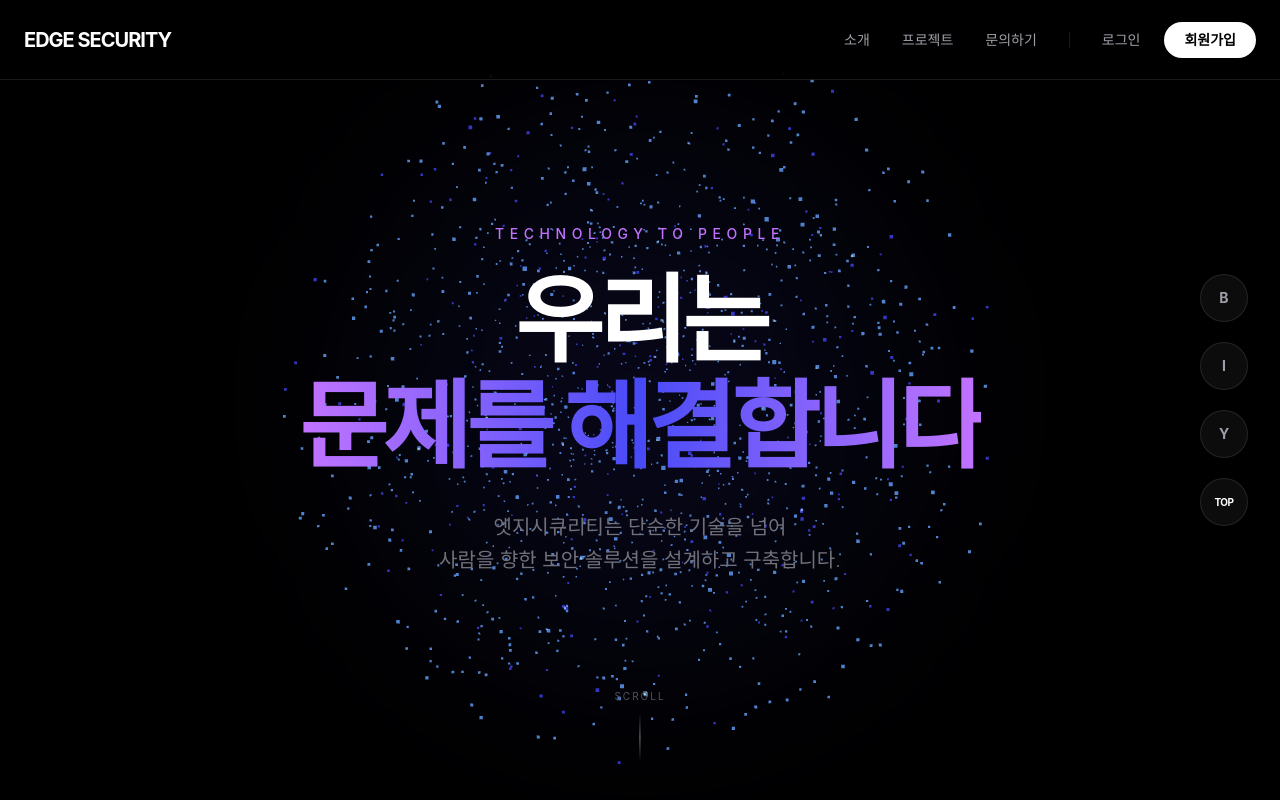
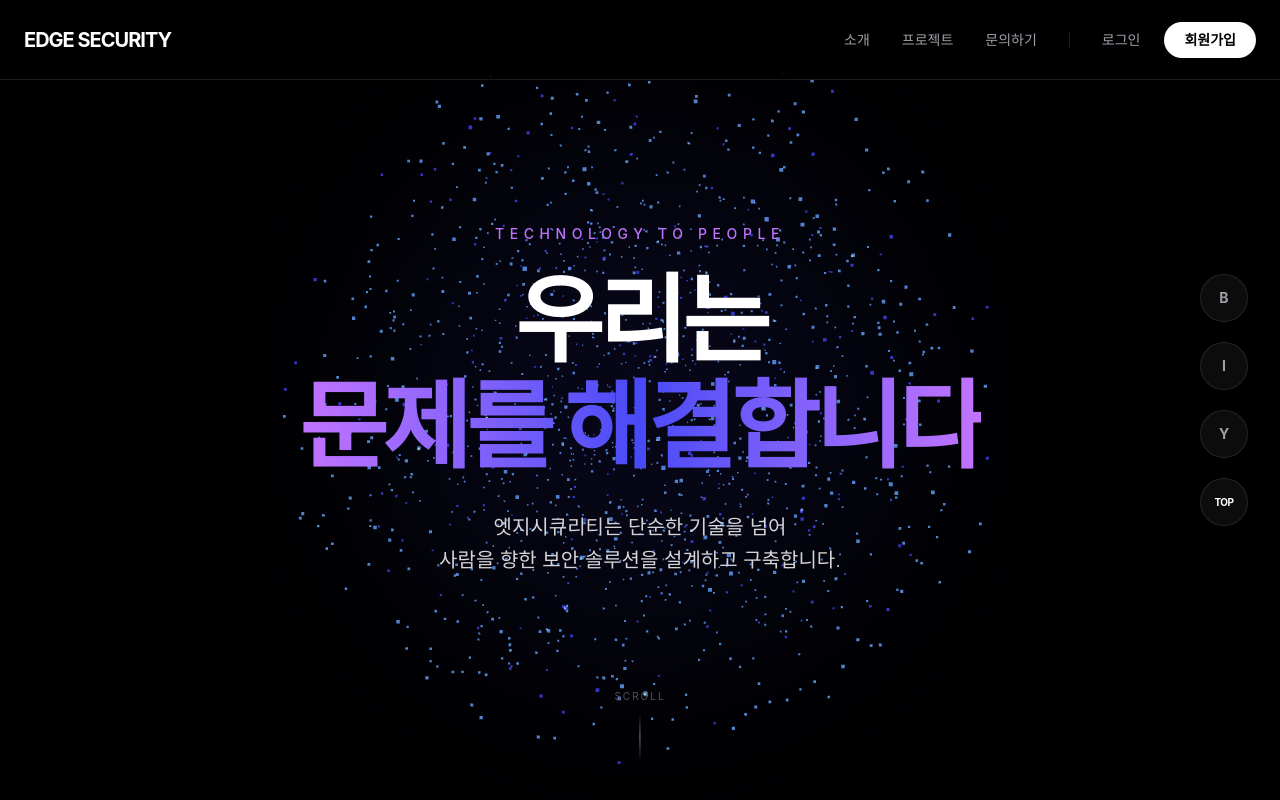
Before and after one commit to woojun613/edge-security-project, a Next.js app: page / in a window 1280 px wide. Shown: the top 800 px of the page. Built offline with nearby package versions, Linux system fonts and the light colour scheme; no server answers.

Commit message:
readme 수정

```diff
--- a/src/app/page.tsx
+++ b/src/app/page.tsx
@@ -184,7 +184,7 @@ export default function Home() {
             initial={{ opacity: 0 }}
             animate={{ opacity: 1 }}
             transition={{ duration: 1, delay: 0.8 }}
-            className="text-zinc-500 text-lg md:text-xl font-light max-w-2xl mx-auto leading-relaxed"
+            className="text-zinc-300 text-lg md:text-xl font-light max-w-2xl mx-auto leading-relaxed"
           >
             엣지시큐리티는 단순한 기술을 넘어 <br className="hidden md:block" />
             사람을 향한 보안 솔루션을 설계하고 구축합니다.
```
Also changed, not shown: 1 other file (tests, documents, lock files or other folders).
